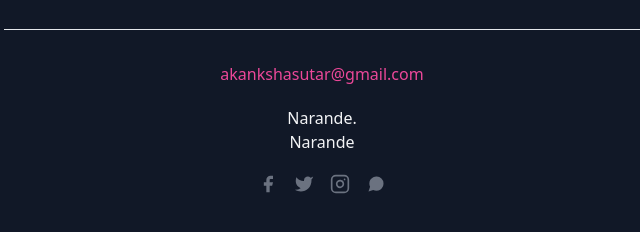
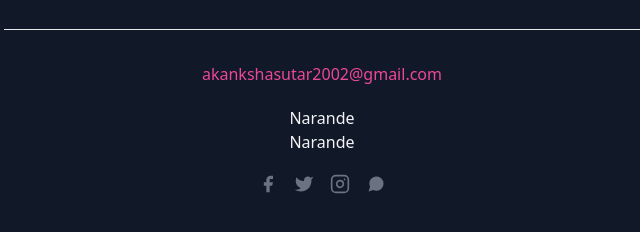
Before and after one commit to Akanksha-Sutar/College-Website, a plain HTML site: page index.html in a window 1280 px wide. Shown: the part 3637-3869 px from the top of the page, 318-958 px from the left. Drawn offline with nearby package versions, Linux system fonts and the light colour scheme; files whose address does not match are found by name.

Commit message:
Update index.html

```diff
--- a/index.html
+++ b/index.html
@@ -256,8 +256,8 @@
       </form>
     </div>
     <div class="p-2 w-full pt-8 mt-8 border-t border-gray-200 text-center">
-      <a class="text-pink-500">akankshasutar@gmail.com</a>
-      <p class="leading-normal my-5">Narande.
+      <a class="text-pink-500">akankshasutar2002@gmail.com</a>
+      <p class="leading-normal my-5">Narande
         <br>Narande
       </p>
       <span class="inline-flex">
```
